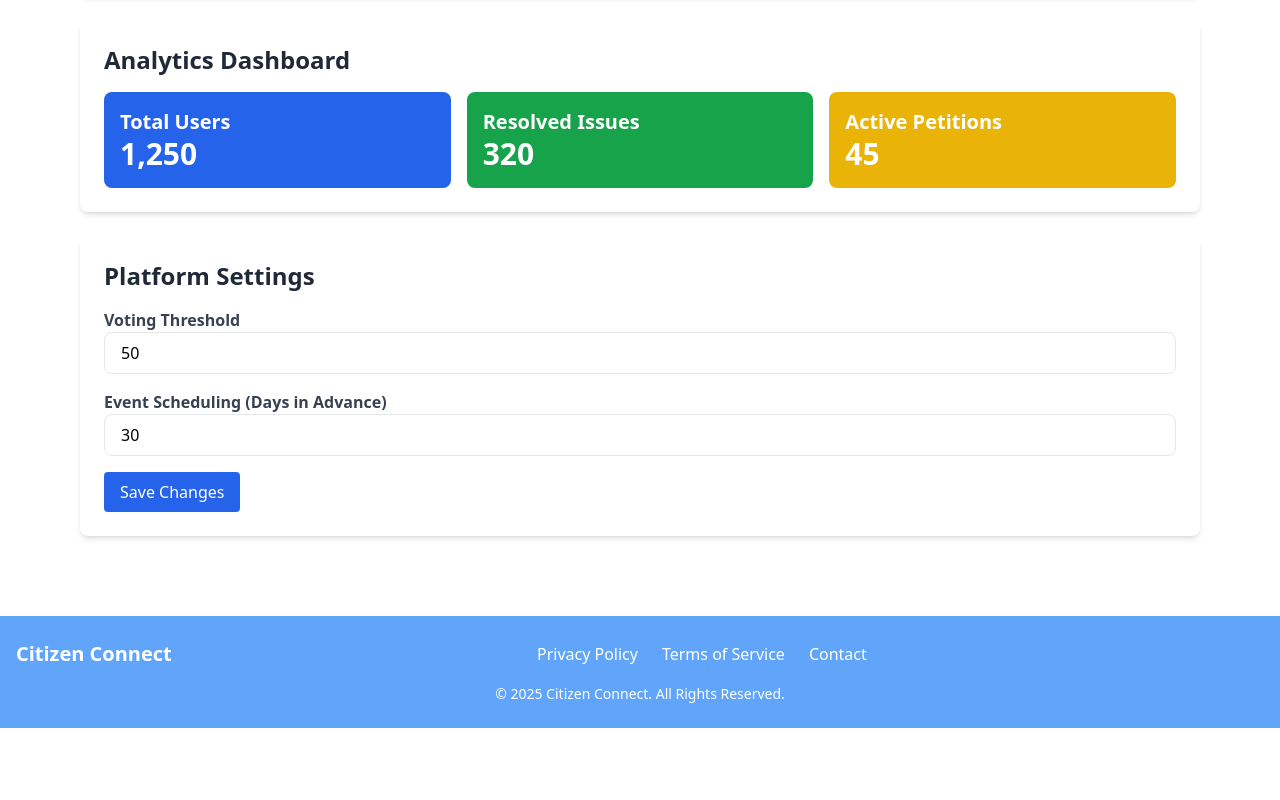
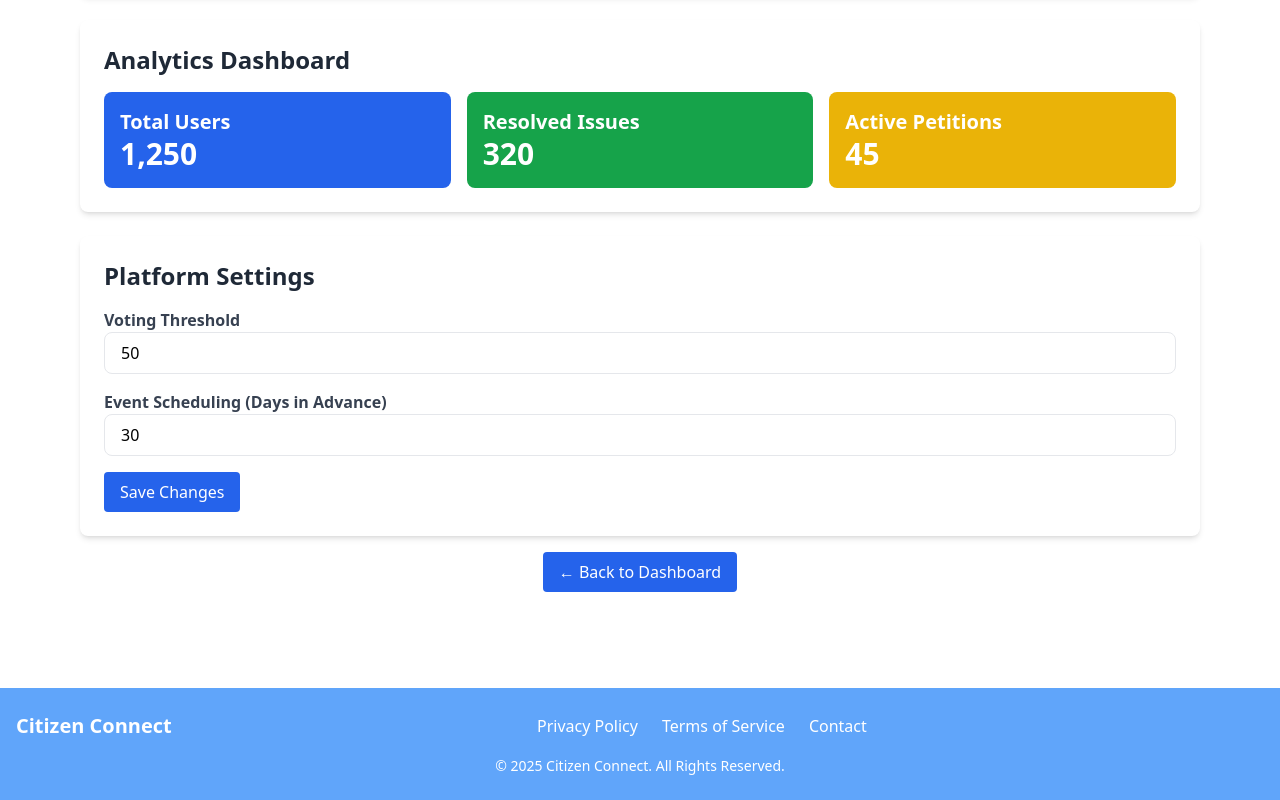
Before and after one commit to Titusrono/citizenConnectFrontend, an Angular app: page /dashboard/moderator in a window 1280 px wide. Shown: the part 943-1743 px from the top of the page. Before the commit the page ends 1671 px from the top, so only its background shows below. Built offline with nearby package versions, Linux system fonts and the light colour scheme.

Commit message:
moderator page change

```diff
--- a/src/app/admin/moderator/moderator.component.html
+++ b/src/app/admin/moderator/moderator.component.html
@@ -104,4 +104,11 @@
         </button>
       </div>
     </section>
+    <div class="flex justify-center my-4">
+      <button
+        routerLink="/dashboard"
+        class="px-4 py-2 bg-blue-600 text-white rounded hover:bg-blue-700 transition">
+        ← Back to Dashboard
+      </button>
+    </div>
   </div>
--- a/src/app/admin/moderator/moderator.component.ts
+++ b/src/app/admin/moderator/moderator.component.ts
@@ -1,8 +1,9 @@
 import { Component } from '@angular/core';
+import { RouterLink } from '@angular/router';
 
 @Component({
   selector: 'app-moderator',
-  imports: [],
+  imports: [RouterLink],
   templateUrl: './moderator.component.html',
   styleUrl: './moderator.component.scss'
 })
```
